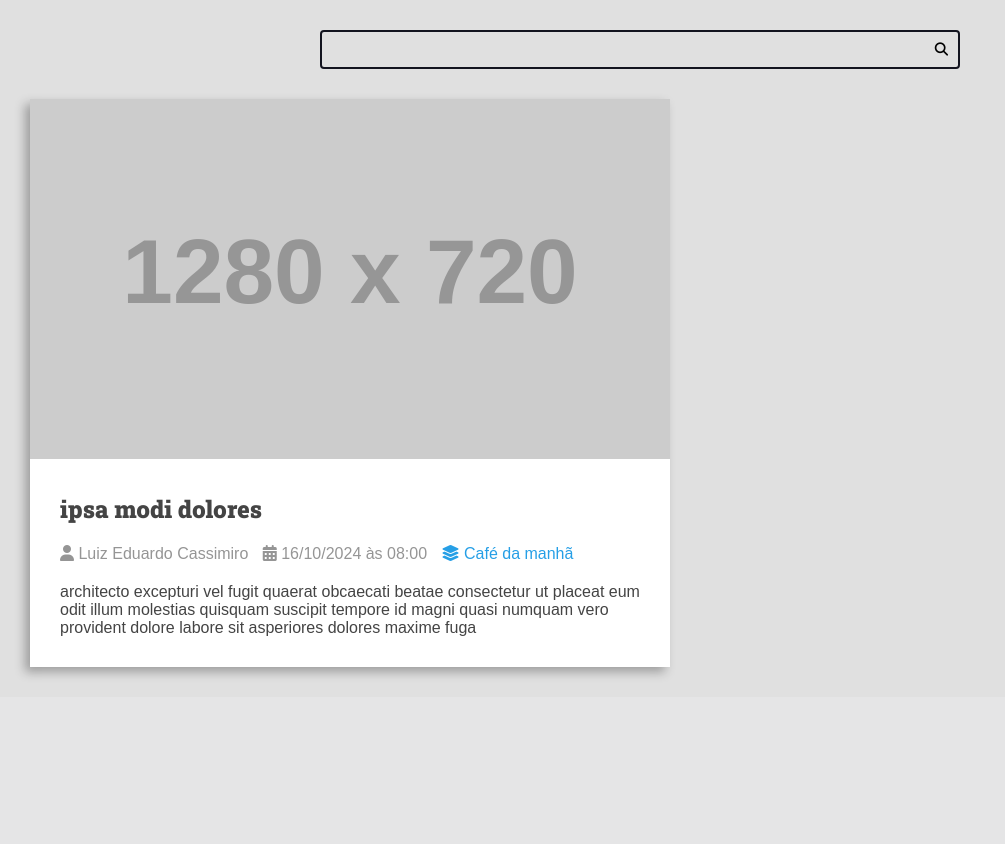
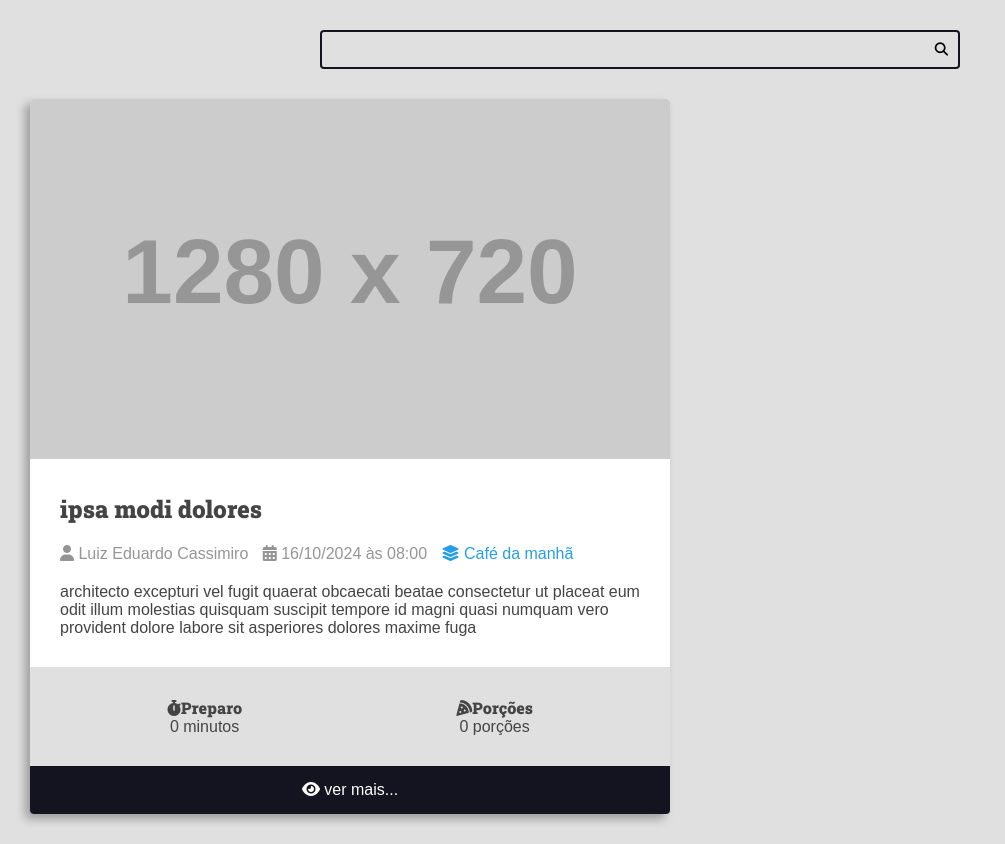
Before and after one commit to LuizEduardo-service/projeto1, a Django app: page / in a window 1280 px wide. Shown: the part 140-984 px from the top of the page, without its empty margins (0-1005 px from the left). Before the commit the page ends 819 px from the top, so only its background shows below. Run offline with Django 5.2, Linux system fonts and the light colour scheme; grey boxes labelled with a size stand in for pictures from a placeholder-image service; some libraries are stand-ins or nearby versions.

Commit message:
feat: finalizado card de receita

```diff
--- a/recipes/templates/recipes/pages/home.html
+++ b/recipes/templates/recipes/pages/home.html
@@ -38,6 +38,27 @@
                     <p>{% lorem 30 w random %}</p>
                  </div>
 
+                 <div class="recipe-meta-container">
+                    <div class="recipe-meta recipe-preparation">
+                        <h3 class="recipe-meta-title"><i class="fas fa-stopwatch"></i>Preparo</h3>
+                        <div class="recipe-meta-text">
+                            0 minutos
+                        </div>
+                    </div>
+                    <div class="recipe-meta recipe-servings">
+                         <h3 class="recipe-meta-title"><i class="fas fa-pizza-slice"></i>Porções</h3>
+                         <div class="recipe-meta-text">
+                            0 porções
+                         </div>
+                     </div>
+                    </div>
+                    <footer class="recipe-footer">
+                       <a href="" class="recipe-reade-more button button-dark button-full-width">
+                           <i class="fas fa-eye"></i>
+                           <span>ver mais...</span>
+                       </a>
+                    </footer>
+
             </div>
 
         </div>
--- a/recipes/templates/recipes/partials/head.html
+++ b/recipes/templates/recipes/partials/head.html
@@ -158,6 +158,8 @@
             box-shadow: -5px 5px 10px rgba(0, 0, 0, .3);
             transform: scale(1);
             transition: all 300ms ease-in-out;
+            border-radius: 0.4rem;
+            overflow: hidden;
 
         }
 
@@ -204,5 +206,38 @@
         .recipe-author a:hover{
             color: var(--color-primary-dark);
         }
+
+        .recipe-meta-container{
+            display: flex;
+            flex-flow: row wrap;
+            padding: var(--spacing-gutter-medium);
+            background-color: var(--color-gray-1);
+        }
+
+        .recipe-meta{
+            display: flex;
+            flex-flow: column nowrap;
+            flex-shrink: 1;
+            flex-grow: 1;
+            text-align: center;
+        }
+
+        .recipe-meta-title{
+            font-size: 1.6rem;
+        }
+
+        .recipe-footer a{
+            background: var(--color-primary-dark);
+            color: var(--color-white);
+            text-decoration: none;
+            display: block;
+            text-align: center;
+            padding: 1.5rem var(--spacing-gutter-medium);
+            transition: all 300ms ease-in-out;
+        }
+
+        .recipe-footer a:hover{
+            filter: brightness(2);
+        }
     </style>
 </head>
```
